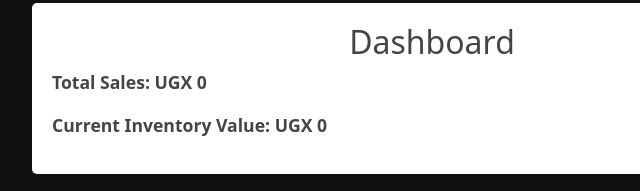
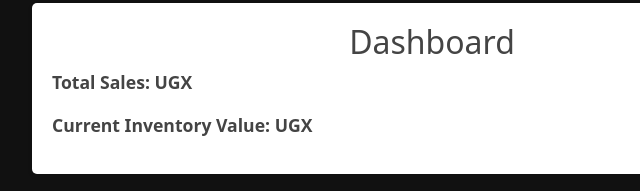
Before and after one commit to NYRUBA/StockBelle, a plain HTML site: page admin.html in a window 1280 px wide. Shown: the part 1330-1521 px from the top of the page, 208-848 px from the left. Drawn offline with nearby package versions, Linux system fonts and the light colour scheme.

Commit message:
completed

```diff
--- a/admin.html
+++ b/admin.html
@@ -104,11 +104,10 @@ img{
 
 <div>
 <h2>Dashboard</h2>
-<p>Total Sales: UGX <span id="totalSales">0</span></p>
-<p>Current Inventory Value: UGX <span id="inventoryValue">0</span></p>
+<p>Total Sales: UGX <span id="totalSales"></span></p>
+<p>Current Inventory Value: UGX <span id="inventoryValue"></span></p>
 </div>
 </section>
-
 
 
 
```
